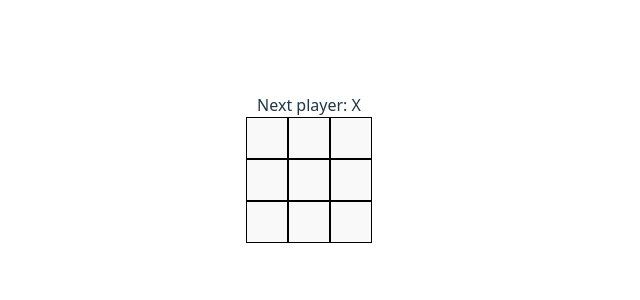
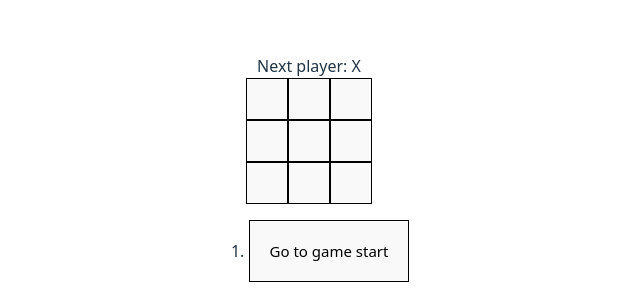
Before and after one commit to XanderEcran/tic_tac_toe, a React (Vite) app: page / in a window 1280 px wide. Shown: the part 224-524 px from the top of the page, without its empty margins (331-971 px from the left). Built offline with nearby package versions, Linux system fonts and the light colour scheme.

Commit message:
Showing past move

```diff
--- a/src/App.jsx
+++ b/src/App.jsx
@@ -62,23 +62,23 @@
     setXIsNext(!xIsNext);
   }
 
-  // function jumpTo(nextMove){
+  function jumpTo(nextMove){
 
-  // }
+  }
 
-  // const moves = history.map((squares, move) => {
-  //   let description;
-  //   if (move > 0) {
-  //     description = 'Go to move #' + move;
-  //   } else{
-  //     description = 'Go to game start';
-  //   }
-  //   return (
-  //     <li>
-  //       <button onClick={() => jumpTo(move)}>{description}</button>
-  //     </li>
-  //   )
-  // })
+  const moves = history.map((squares, move) => {
+    let description;
+    if (move > 0) {
+      description = 'Go to move #' + move;
+    } else{
+      description = 'Go to game start';
+    }
+    return (
+      <li>
+        <button onClick={() => jumpTo(move)}>{description}</button>
+      </li>
+    )
+  })
 
   return (
     <div className="game">
@@ -86,7 +86,7 @@
         <Board xIsNext={xIsNext} squares={currentSquares} onPlay={handlePlay} />
       </div>
       <div className="game-info">
-        <ol>{}</ol>
+        <ol>{moves}</ol>
       </div>
     </div>
   );
```
